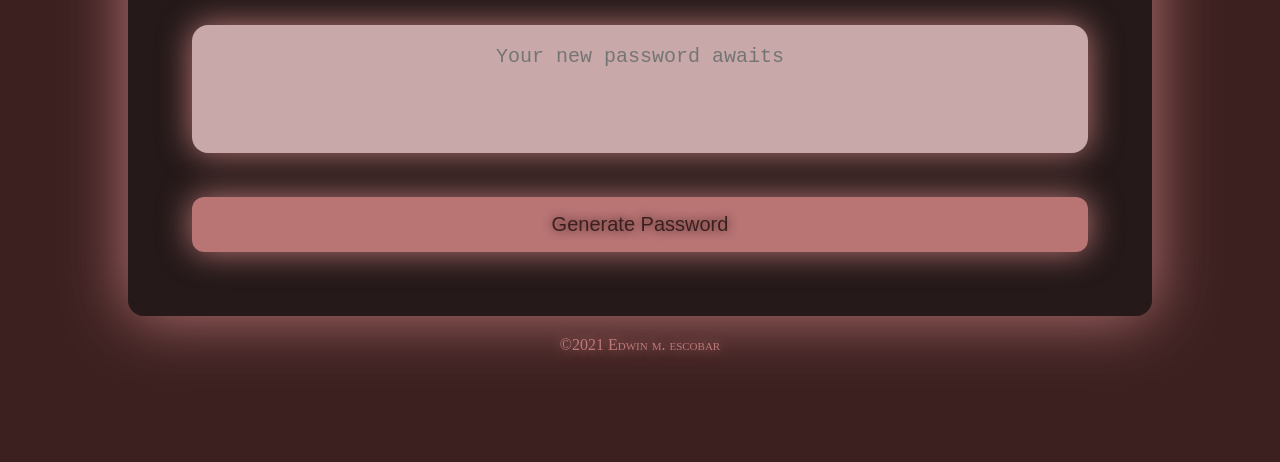
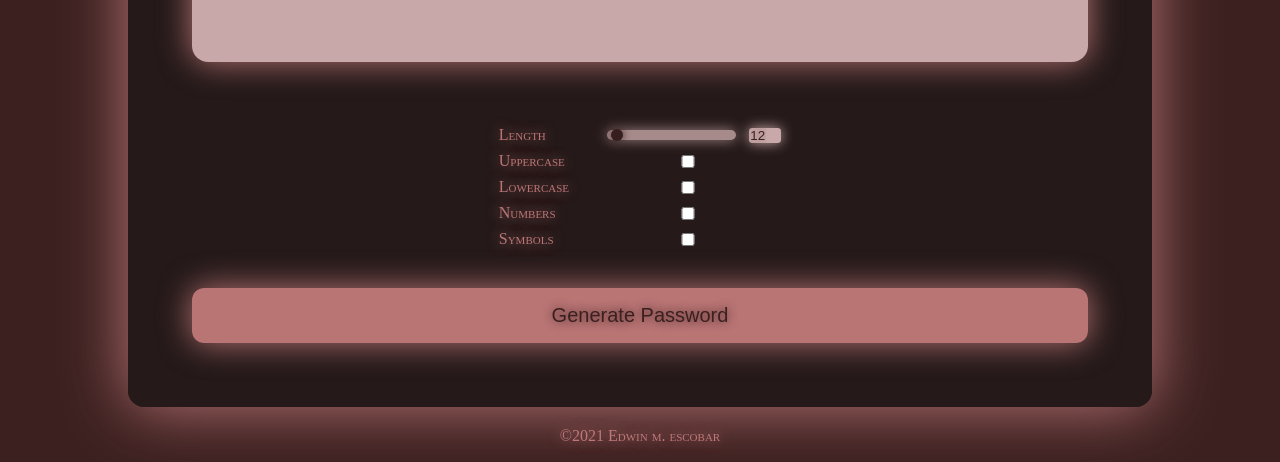
Before and after one commit to escowin/challenge-03, a plain HTML site: page index.html in a window 1280 px wide. Shown: the part 338-800 px from the top of the page. Drawn offline with Linux system fonts and the light colour scheme.

Commit message:
css | + <#parameters... /> styles

```diff
--- a/assets/css/style.css
+++ b/assets/css/style.css
@@ -63,8 +63,9 @@ header, #password-generator, footer {
   appearance: none;
   resize: none;
   padding: 2.5vh;
-  height: 7.75rem;
+  height: 6rem;
   margin: 2.5vh 0;
+  word-break: break-all;
 }
 
 #password, .btn, a {
@@ -87,6 +88,62 @@ header, #password-generator, footer {
   font-weight: bolder;
   text-shadow: 0 0 1vw var(--accent);
 }
+
+#parameters {
+  display: grid;
+  grid-template-columns: auto auto;
+  gap: 1vh 2vw;
+  justify-content: center;
+  align-items: center;
+  margin: 2.5vh 0 5vh 0;
+  text-align: left;
+  font-size: 1rem;
+}
+
+#length-inputs {
+  display: flex;
+  align-items: center;
+}
+
+
+#range-input {
+  appearance: none;
+  outline: none;
+  margin: 0 1vw;
+  opacity: 80%;
+  width: 100%;
+  height: 1.25vh;
+  color: var(--tertiary);
+  background-color: var(--accent);
+  box-shadow: 0 0 1vw var(--accent);
+  border-radius: 1rem;
+}
+
+#range-input::-webkit-slider-thumb {
+  background-color: var(--primary);
+  box-shadow: 0 0 .75vw var(--primary);
+  -webkit-appearance: none;
+  appearance: none;
+  cursor: pointer;
+  height: .75rem;
+  width: .75rem;
+  border-radius: 50%;
+  border: none;
+}
+
+#number-input {
+  background-color: var(--accent);
+  box-shadow: 0 0 1vw var(--accent);
+  width: 2rem;
+  outline: none;
+  border-radius: .2rem;
+  border: none;
+  color: var(--primary);
+  text-shadow: 0 0 1.25vw var(--primary);
+  text-align: center;
+}
+
+/* to-do: checkmark styles */
 
 .btn {
   color: var(--primary);
--- a/index.html
+++ b/index.html
@@ -12,10 +12,14 @@
     <header>
       <h1>Password generator</h1>
     </header>
-    <main class="card" id="password-generator">
+
+    <main id="password-generator">
+      <!-- password header -->
       <section>
         <h2>Meeting the public need of passwords since 2021</h2>
       </section>
+
+      <!-- password display -->
       <section>
         <textarea
           readonly
@@ -24,10 +28,34 @@
           aria-label="Generated Password"
         ></textarea>
       </section>
+
+      <!-- password parameters -->
       <section>
+        <form id="parameters">
+          <label for="length">Length</label>
+          <div id="length-inputs">
+            <input id="range-input" type="range" min="8" max="128" value="12" id="length-range">
+            <input id="number-input" type="number" min="8" max="128" value="12" id="length-number">
+          </div>
+
+          <label for="uppercase">Uppercase</label>
+          <input class="checkmark" type="checkbox" id="uppercase">
+
+          <label for="lowercase">Lowercase</label>
+          <input type="checkbox" id="lowercase">
+
+          <label for="numbers">Numbers</label>
+          <input type="checkbox" id="numbers">
+
+          <label for="symbols">Symbols</label>
+          <input type="checkbox" id="symbols">
+        </form>
+
         <button id="generate" class="btn">Generate Password</button>
+
       </section>
     </main>
+
     <footer>
       &copy;2021 <a href="https://github.com/escowin/password-generator" target="_blank">Edwin m. escobar</a>
     </footer>
```
